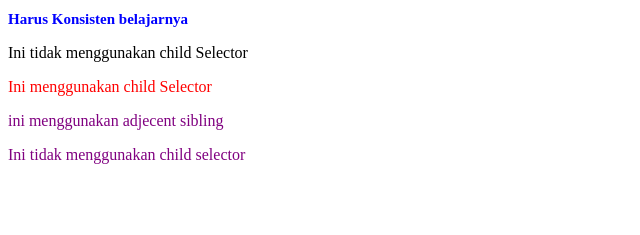
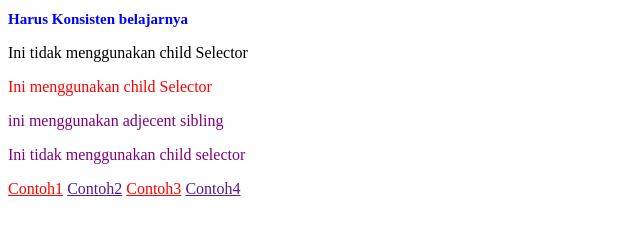
Before and after one commit to Amallubis/htmlcssjavascript, a plain HTML site: page cssdasar/index.html in a window 1280 px wide. Shown: the part 209-444 px from the top of the page, without its empty margins (0-640 px from the left). Drawn offline with Linux system fonts and the light colour scheme.

Commit message:
menambahkan selector css

```diff
--- a/cssdasar/index.html
+++ b/cssdasar/index.html
@@ -26,5 +26,10 @@
     </div>
     <p>ini menggunakan adjecent sibling </p>
     <p>Ini tidak menggunakan child selector</p>
+   <a href="" target="_blank"> Contoh1</a>
+   <a href=""> Contoh2</a>
+   <a href="" target="_blank"> Contoh3</a>
+   <a href=""> Contoh4</a>
+
 </body>
 </html>
--- a/cssdasar/style.css
+++ b/cssdasar/style.css
@@ -41,3 +41,9 @@ div + p {
 div ~ p {
     color:purple
 }
+
+/* Css Selector Atribut*/
+
+a[target="_blank"]{
+    color:red;
+}
```
Also changed, not shown: 1 other file.
